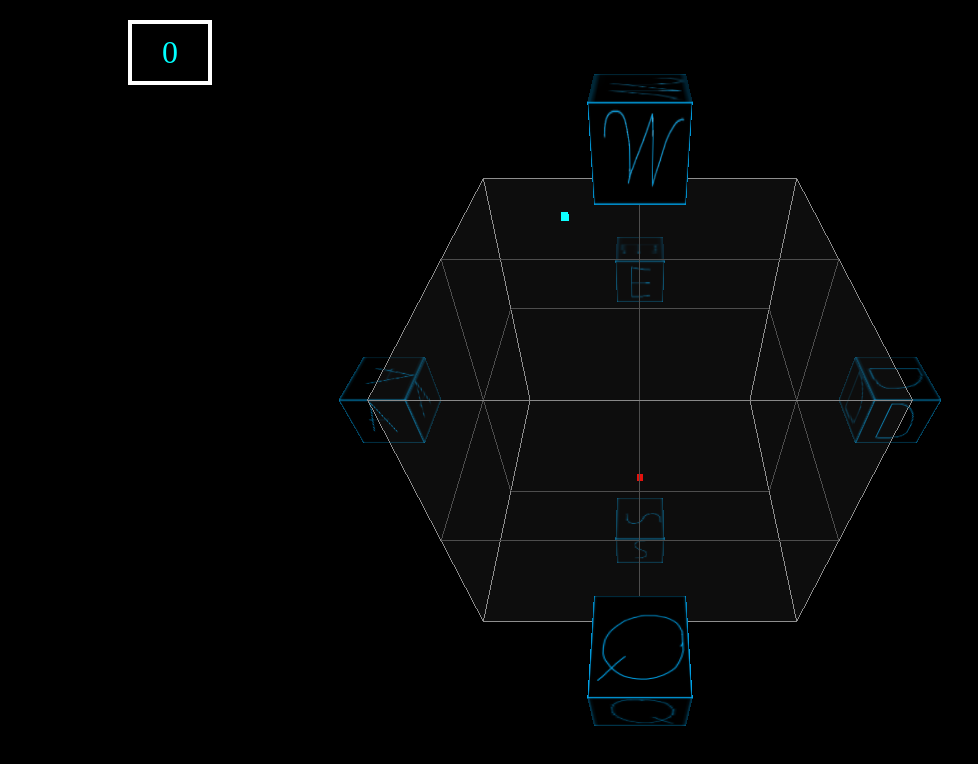
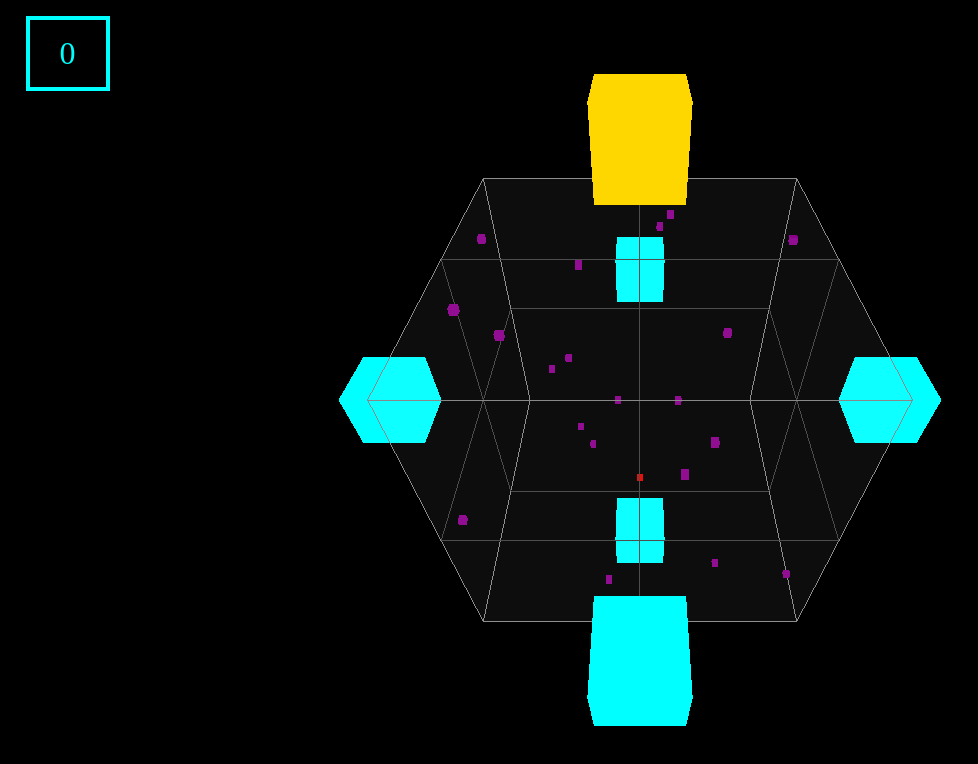
Before and after one commit to LukasRoeding/3D-Snake, a website with bundled scripts: page index.html in a window 1280 px wide. Shown: the whole page, without its empty margins (0-978 px from the left). Built offline with nearby package versions, Linux system fonts and the light colour scheme.

Commit message:
new style and better food

```diff
--- a/controlhelper.js
+++ b/controlhelper.js
@@ -3,48 +3,42 @@ import * as THREE from './node_modules/three/build/three.module.js';
 var helpers = []
 
 const wGeometry = new THREE.BoxGeometry(10, 10, 10)
-const wtexture = new THREE.TextureLoader().load( 'w.png' );
-const wMaterial = new THREE.MeshBasicMaterial({ map: wtexture });
+const wMaterial = new THREE.MeshBasicMaterial({ color: 0x00ffff });
 const w = new THREE.Mesh(wGeometry, wMaterial);
 w.name = "w";
 w.position.y = 40;
 helpers.push(w);
 
 const sGeometry = new THREE.BoxGeometry(10, 10, 10)
-const stexture = new THREE.TextureLoader().load( 's.png' );
-const sMaterial = new THREE.MeshBasicMaterial({ map: stexture });
+const sMaterial = new THREE.MeshBasicMaterial({ color: 0x00ffff });
 const s = new THREE.Mesh(sGeometry, sMaterial);
 s.name = "s";
 s.position.y = -40;
 helpers.push(s);
 
 const eGeometry = new THREE.BoxGeometry(10, 10, 10)
-const etexture = new THREE.TextureLoader().load( 'e.png' );
-const eMaterial = new THREE.MeshBasicMaterial({ map: etexture });
+const eMaterial = new THREE.MeshBasicMaterial({ color: 0x00ffff });
 const e = new THREE.Mesh(eGeometry, eMaterial);
 e.name = "e";
 e.position.x = -40;
 helpers.push(e);
 
 const qGeometry = new THREE.BoxGeometry(10, 10, 10)
-const qtexture = new THREE.TextureLoader().load( 'q.png' );
-const qMaterial = new THREE.MeshBasicMaterial({ map: qtexture });
+const qMaterial = new THREE.MeshBasicMaterial({ color: 0x00ffff });
 const q = new THREE.Mesh(qGeometry, qMaterial);
 q.name = "q";
 q.position.x = 40;
 helpers.push(q);
 
 const aGeometry = new THREE.BoxGeometry(10, 10, 10)
-const atexture = new THREE.TextureLoader().load( 'a.png' );
-const aMaterial = new THREE.MeshBasicMaterial({ map: atexture });
+const aMaterial = new THREE.MeshBasicMaterial({ color: 0x00ffff });
 const a = new THREE.Mesh(aGeometry, aMaterial);
 a.name = "a";
 a.position.z = 40;
 helpers.push(a);
 
 const dGeometry = new THREE.BoxGeometry(10, 10, 10)
-const dtexture = new THREE.TextureLoader().load( 'd.png' );
-const dMaterial = new THREE.MeshBasicMaterial({ map: dtexture });
+const dMaterial = new THREE.MeshBasicMaterial({ color: 0x00ffff });
 const d = new THREE.Mesh(dGeometry, dMaterial);
 d.name = "d";
 d.position.z = -40;
--- a/food.js
+++ b/food.js
@@ -1,7 +1,28 @@
 import * as THREE from './node_modules/three/build/three.module.js';
 
+function giveMeFood(amount) {
+    console.log(amount)
+    const foods = [];
+    for (let index = 0; index < amount; index++) {
+        const foodGeometry = new THREE.BoxGeometry(1, 1, 1)
+        const foodMaterial = new THREE.MeshBasicMaterial({ color: 0x8B008B });
+        const food = new THREE.Mesh(foodGeometry, foodMaterial);
+        var num = Math.floor(Math.random()*25) + 1; // this will get a number between 1 and 99;
+        num *= Math.round(Math.random()) ? 1 : -1; // this will add minus sign in 50% of cases
+        food.position.x = num;
+        var num = Math.floor(Math.random()*25) + 1; // this will get a number between 1 and 99;
+        num *= Math.round(Math.random()) ? 1 : -1; // this will add minus sign in 50% of cases
+        food.position.y = num;
+        var num = Math.floor(Math.random()*25) + 1; // this will get a number between 1 and 99;
+        num *= Math.round(Math.random()) ? 1 : -1; // this will add minus sign in 50% of cases
+        food.position.z = num;
+        foods.push(food)
+
+    }
+    return foods
+}
 const foodGeometry = new THREE.BoxGeometry(1, 1, 1)
-const foodMaterial = new THREE.MeshBasicMaterial({ color: 0x00ffff });
+const foodMaterial = new THREE.MeshBasicMaterial({ color: 0x8B008B });
 const food = new THREE.Mesh(foodGeometry, foodMaterial);
 var num = Math.floor(Math.random()*25) + 1; // this will get a number between 1 and 99;
 num *= Math.round(Math.random()) ? 1 : -1; // this will add minus sign in 50% of cases
@@ -13,4 +34,4 @@ var num = Math.floor(Math.random()*25) + 1; // this will get a number between 1
 num *= Math.round(Math.random()) ? 1 : -1; // this will add minus sign in 50% of cases
 food.position.z = num;
 
-export {food}
+export {food, giveMeFood}
--- a/index.html
+++ b/index.html
@@ -9,14 +9,14 @@
 <style>
     .stats {
         position:absolute;
-        top: 20px;
-        left: 10%;
+        top: 2%;
+        left: 2%;
         font-size: 2em;
     }
     .highscore {
-        padding: 10px 30px;
-        border: white 4px solid;
-        color:aqua;
+        padding: 15px 30px;
+        border: #00ffff 4px solid;
+        color:#00ffff;
     }
 </style>
 <body style="margin: 0">
--- a/main.js
+++ b/main.js
@@ -1,15 +1,18 @@
 import * as THREE from './node_modules/three/build/three.module.js';
 import { OrbitControls } from './orbitcontrols.js';
 import { gamecube, grid } from './gamecube.js';
-import { food } from './food.js'
+import { giveMeFood } from './food.js'
 import { helpers } from './controlhelper.js'
 
+let allTheFood = giveMeFood(20)
 let highscore = 0;
 const highscoreElement = document.getElementById("highscore")
 let movePause = false;
 let tail = [];
 let pressedKey = 'w'
+let activeControl;
 let foodEaten = false;
+let eatenFood;
 let directionVector = new THREE.Vector3();
 directionVector.set(0,1,0)
 const scene = new THREE.Scene();
@@ -22,20 +25,16 @@ document.body.appendChild(renderer.domElement);
 
 var raycaster = new THREE.Raycaster();
 
-document.addEventListener('keydown', logKey);
-function logKey(e) {
-    if (e.key == "q" || e.key == "w" || e.key == "e" || e.key == "a" || e.key == "s" || e.key == "d") {
-       pressedKey  = e.key;
-    }
-
-}
 const controls = new OrbitControls( camera, renderer.domElement );
 controls.listenToKeyEvents( window );
 camera.position.set(60, 60, 0);
 controls.update();
+scene.add(gamecube);
 
-scene.add(gamecube);
-scene.add(food);
+console.log(allTheFood)
+for (let index = 0; index < allTheFood.length; index++) {
+    scene.add(allTheFood[index])
+}
 
 for (let index = 0; index < grid.length; index++) {
     scene.add(grid[index]);
@@ -43,30 +42,32 @@ for (let index = 0; index < grid.length; index++) {
 
 for (let index = 0; index < helpers.length; index++) {
     scene.add(helpers[index]);
-    helpers[index].cursor = 'pointer';
 }
+activeControl = helpers[0];
+activeControl.material.color.setHex(0xffd700);
 
 const snakeGeometry = new THREE.BoxGeometry(1, 1, 1)
 const snakeMaterial = new THREE.MeshBasicMaterial({ color: 0xE10600 });
 const snake = new THREE.Mesh(snakeGeometry, snakeMaterial);
 scene.add(snake);
 
-function eat() {
+function eat(food) {
     foodEaten = true;
+    eatenFood = food;
 }
 
 function newTail() {
     var num = Math.floor(Math.random()*25) + 1; // this will get a number between 1 and 99;
     num *= Math.round(Math.random()) ? 1 : -1; // this will add minus sign in 50% of cases
-    food.position.x = num;
+    eatenFood.position.x = num;
     var num = Math.floor(Math.random()*25) + 1; // this will get a number between 1 and 99;
     num *= Math.round(Math.random()) ? 1 : -1; // this will add minus sign in 50% of cases
-    food.position.y = num;
+    eatenFood.position.y = num;
     var num = Math.floor(Math.random()*25) + 1; // this will get a number between 1 and 99;
     num *= Math.round(Math.random()) ? 1 : -1; // this will add minus sign in 50% of cases
-    food.position.z = num;
+    eatenFood.position.z = num;
     const tailGeometry = new THREE.BoxGeometry(1, 1, 1)
-    const tailMaterial = new THREE.MeshBasicMaterial({ color: 0xff0000 });
+    const tailMaterial = new THREE.MeshBasicMaterial({ color: 0xE10600 });
     const tailElement = new THREE.Mesh(tailGeometry, tailMaterial);
     scene.add(tailElement);
     tail.push(tailElement);
@@ -93,7 +94,20 @@ function onclick(event) {
     raycaster.setFromCamera(mouse, camera);
     const intersects = raycaster.intersectObjects( helpers, true );
     if (intersects.length > 0) {
-        pressedKey = intersects[0].object.name;
+        if (
+            Math.abs(intersects[0].object.position.x) == Math.abs(activeControl.position.x) &&
+            Math.abs(intersects[0].object.position.y) == Math.abs(activeControl.position.y) &&
+            Math.abs(intersects[0].object.position.z) == Math.abs(activeControl.position.z) &&
+            tail.length > 0
+        ) {
+            return;
+        } else {
+            activeControl.material.color.setHex(0x00ffff);
+            activeControl = intersects[0].object;
+            pressedKey = activeControl.name;
+            activeControl.material.color.setHex(0xffd700)
+        }
+
     }
 }
 
@@ -132,8 +146,10 @@ function animate() {
                 death();
             }
         }
-        if (snake.position.x == food.position.x && snake.position.y == food.position.y && snake.position.z == food.position.z) {
-            eat();
+        for (let index = 0; index < allTheFood.length; index++) {
+            if (snake.position.x == allTheFood[index].position.x && snake.position.y == allTheFood[index].position.y && snake.position.z == allTheFood[index].position.z) {
+                eat(allTheFood[index]);
+            }
         }
         movePause = true;
 
```
